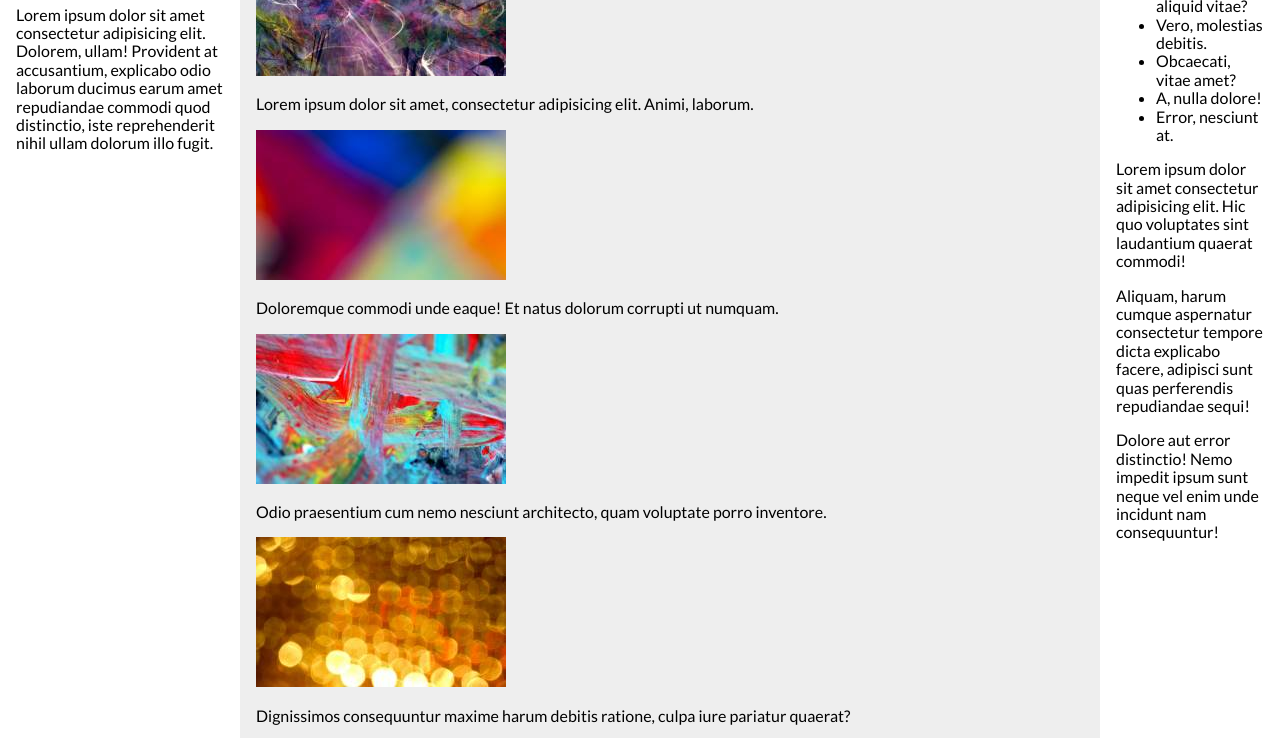
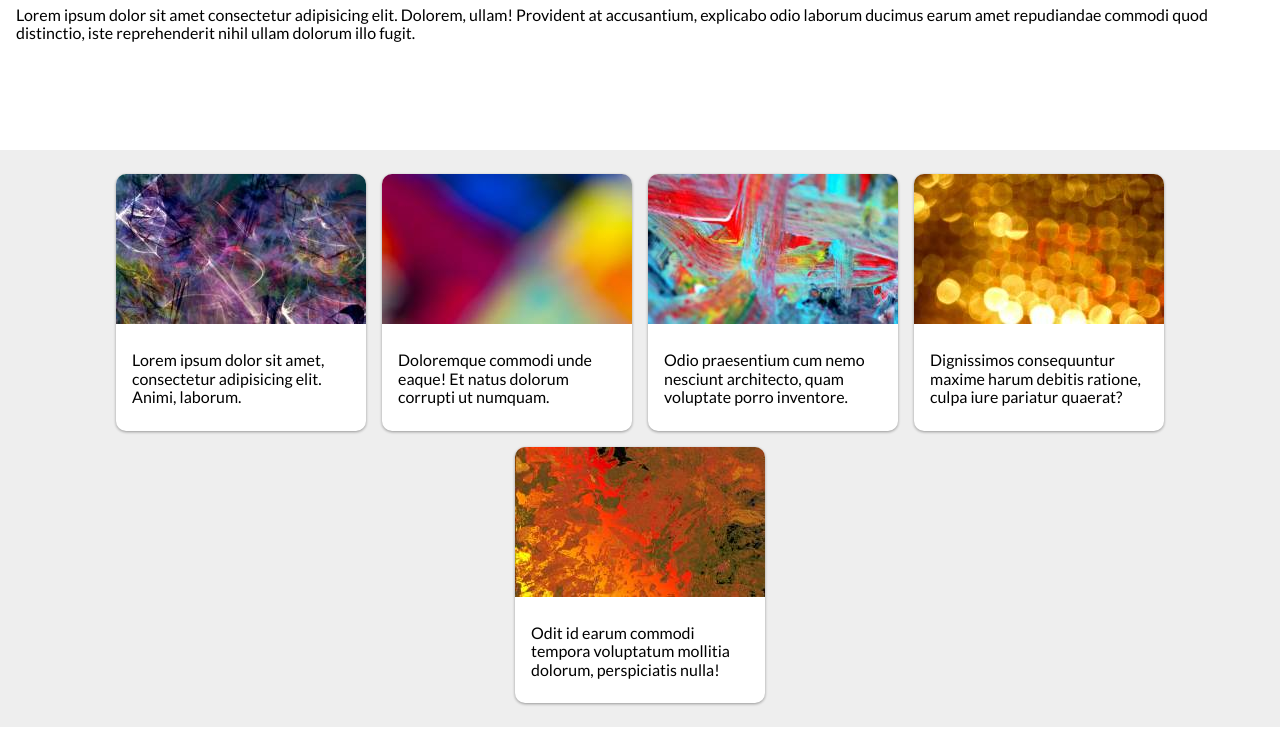
Before and after one commit to info340a-wi24/problem-set-03-iefegensh, a website: page problem-c/index.html in a window 1280 px wide. Shown: the part 90-828 px from the top of the page. Drawn offline with nearby package versions, Linux system fonts and the light colour scheme.

Commit message:
finish all

```diff
--- a/problem-c/css/style.css
+++ b/problem-c/css/style.css
@@ -5,10 +5,25 @@
 body {
   font-family: "Lato", "Helvetica Neue", "Helvetica", sans-serif;
   margin: 0;
+  display: flex;
+  flex-direction: column;
+  height: inherit;
+}
+
+main {
+  flex: 1;
+}
+
+html {
+  height: 100%;
+  margin: 0;
 }
 
 #container {
   display: flex;
+  flex-wrap: wrap;
+  flex-direction: column;
+  height: 100%;
 }
 
 #container > section  {
@@ -20,8 +35,7 @@ body {
 }
 
 #container > section:nth-child(2) {
-  flex-basis: 0;
-  flex-grow: 1;
+  flex: 1;
   background-color: #eee;
 }
 
@@ -30,7 +44,36 @@ body {
   flex-shrink: 0;
 }
 
-#container > card {
+#image {
   display: flex;
   flex-wrap: wrap;
+  justify-content: space-around;
+  background-color: #eee;
 }
+
+#card-container {
+  display: flex;
+  flex-wrap: wrap;
+  justify-content: center;
+}
+
+.cards {
+  flex: 0 0 250px;
+  background-color: white;
+  padding: 0;
+  border-radius: 10px;
+  box-shadow: 0 1px 3px rgba(0, 0, 0, 0.16), 0 1px 3px rgba(0, 0, 0, 0.23);
+  width:250px;
+  margin: 0.5rem;
+}
+
+.cards img {
+  border-top-left-radius: 10px;
+  border-top-right-radius: 10px;
+  border-bottom-left-radius: 0;
+  border-bottom-right-radius: 0;
+}
+
+.cards p {
+  padding: 0.5rem 1rem;
+}
--- a/problem-c/index.html
+++ b/problem-c/index.html
@@ -17,35 +17,37 @@
             </section>
 
 
-            <section>
-                <div class="card">
+            <section id="image">
+                <div id="card-container">
+                <div class="cards">
                     <!-- Card 1 -->
                     <img src="img/abstract1.jpg" alt="abstract art">
                     <p>Lorem ipsum dolor sit amet, consectetur adipisicing elit. Animi, laborum.</p>
                 </div>
 
-                <div class="card">
+                <div class="cards">
                     <!-- Card 2 -->
                     <img src="img/abstract2.jpg" alt="abstract art">
                     <p>Doloremque commodi unde eaque! Et natus dolorum corrupti ut numquam.</p>
                 </div>
 
-                <div class="card">
+                <div class="cards">
                     <!-- Card 3 -->
                     <img src="img/abstract3.jpg" alt="abstract art">
                     <p>Odio praesentium cum nemo nesciunt architecto, quam voluptate porro inventore.</p>
                 </div>
 
-                <div class="card">
+                <div class="cards">
                     <!-- Card 4 -->
                     <img src="img/abstract4.jpg" alt="abstract art">
                     <p>Dignissimos consequuntur maxime harum debitis ratione, culpa iure pariatur quaerat?</p>
                 </div>
 
-                <div class="card">
+                <div class="cards">
                     <!-- Card 5 -->
                     <img src="img/abstract5.jpg" alt="abstract art">
                     <p>Odit id earum commodi tempora voluptatum mollitia dolorum, perspiciatis nulla!</p>
+                </div>
                 </div>
             </section>
 
```
